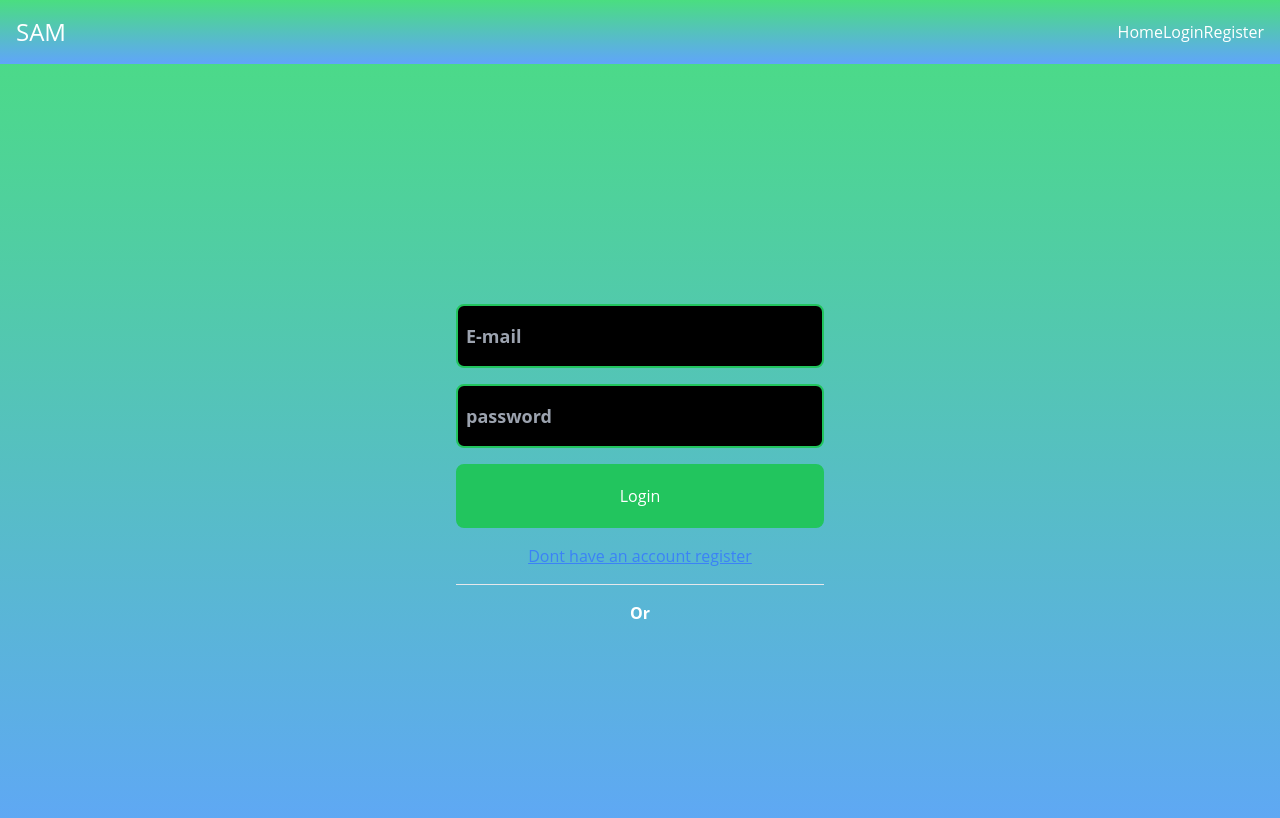
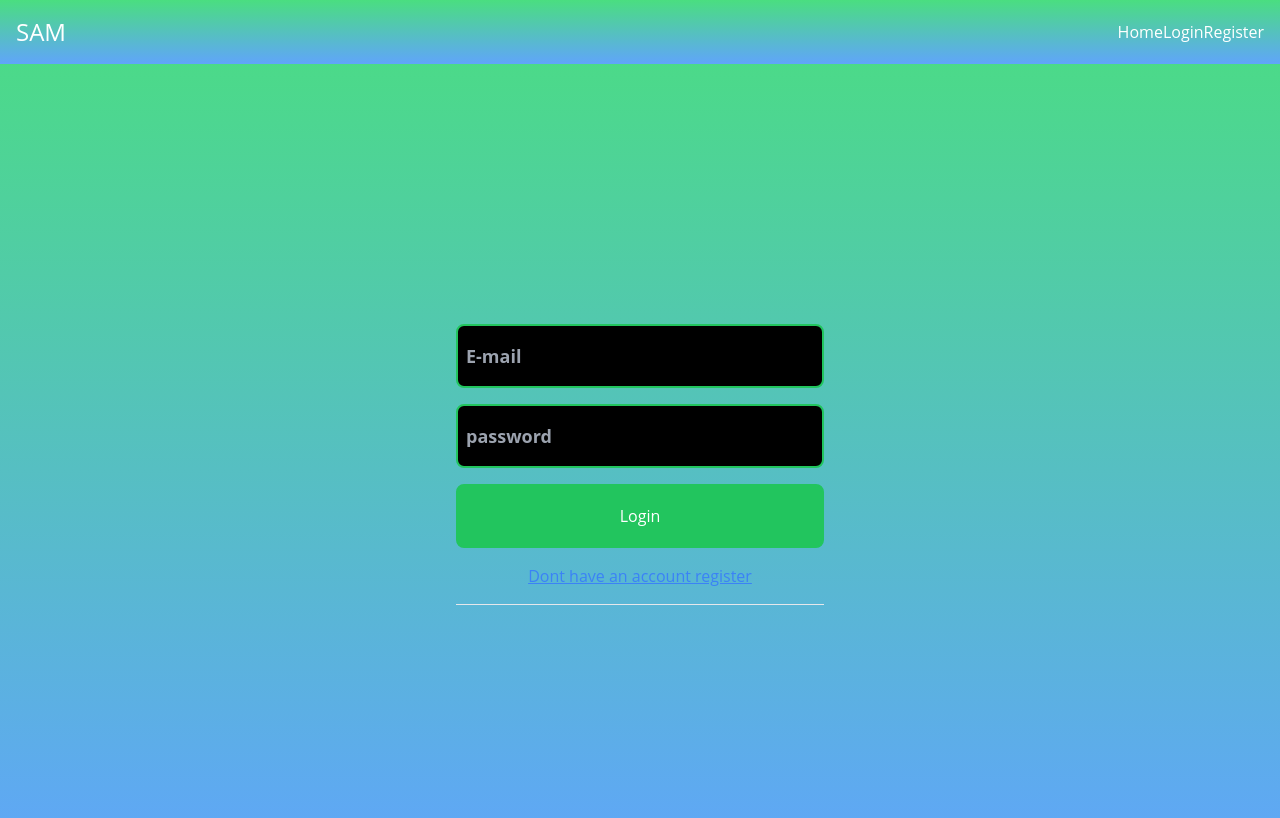
Before and after one commit to mouryasujit/sam, a Next.js app: page /dashboard/login in a window 1280 px wide. Shown: the top 818 px of the page. Built offline with nearby package versions, Linux system fonts and the light colour scheme.

Commit message:
Making changes for google auth

```diff
--- a/src/app/dashboard/(auth)/login/page.jsx
+++ b/src/app/dashboard/(auth)/login/page.jsx
@@ -109,7 +109,7 @@ const Login = () => {
           </Link>
           <hr className="w-full" />
         </form>
-        <h1 className="font-bold text-white my-2 "> Or </h1>
+        {/* <h1 className="font-bold text-white my-2 "> Or </h1> */}
         {/* <button
           className="text-white border-2 border-green-500 bg-green-500 rounded-lg h-14 px-1 "
           onClick={() => signIn("google")}
```
